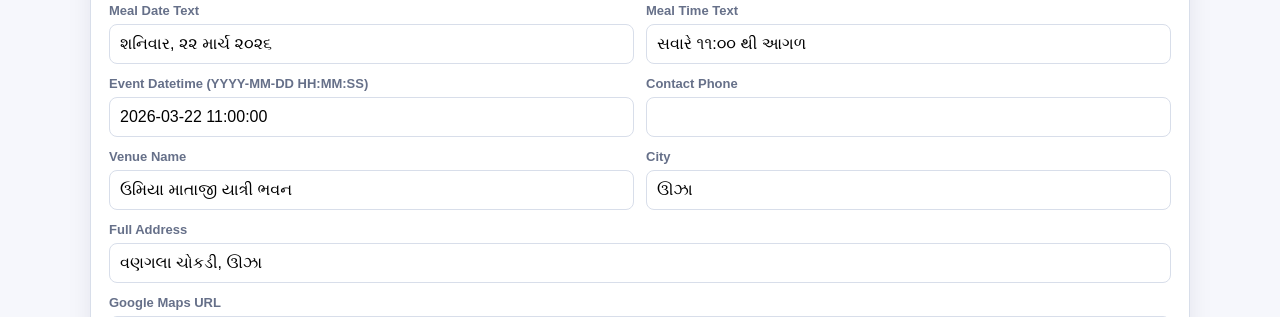
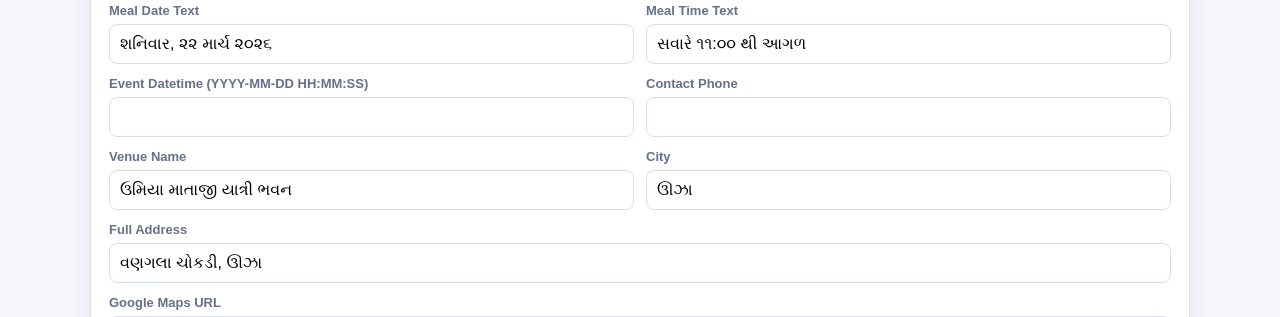
Before and after one commit to buildwebproject/baby-shower, a PHP site: page /admin/index.php in a window 1280 px wide. Shown: the part 421-738 px from the top of the page. Run offline with PHP 8.4, Linux system fonts and the light colour scheme; the visitor is signed in with stand-in values (Sample User, id 1).

Commit message:
added updated code

```diff
--- a/data.php
+++ b/data.php
@@ -25,9 +25,6 @@ return [
     'meal_time_text' => 'સવારે ૧૧:૦૦ થી આગળ',
     'meal_note' => 'આપ સહપરિવાર પધારશો.',
 
-    // Countdown use
-    'event_datetime' => '2026-03-22 11:00:00',
-
     'venue_name' => 'ઉમિયા માતાજી યાત્રી ભવન',
     'full_address' => 'વણગલા ચોકડી, ઊંઝા',
     'city' => 'ઊંઝા',
```
